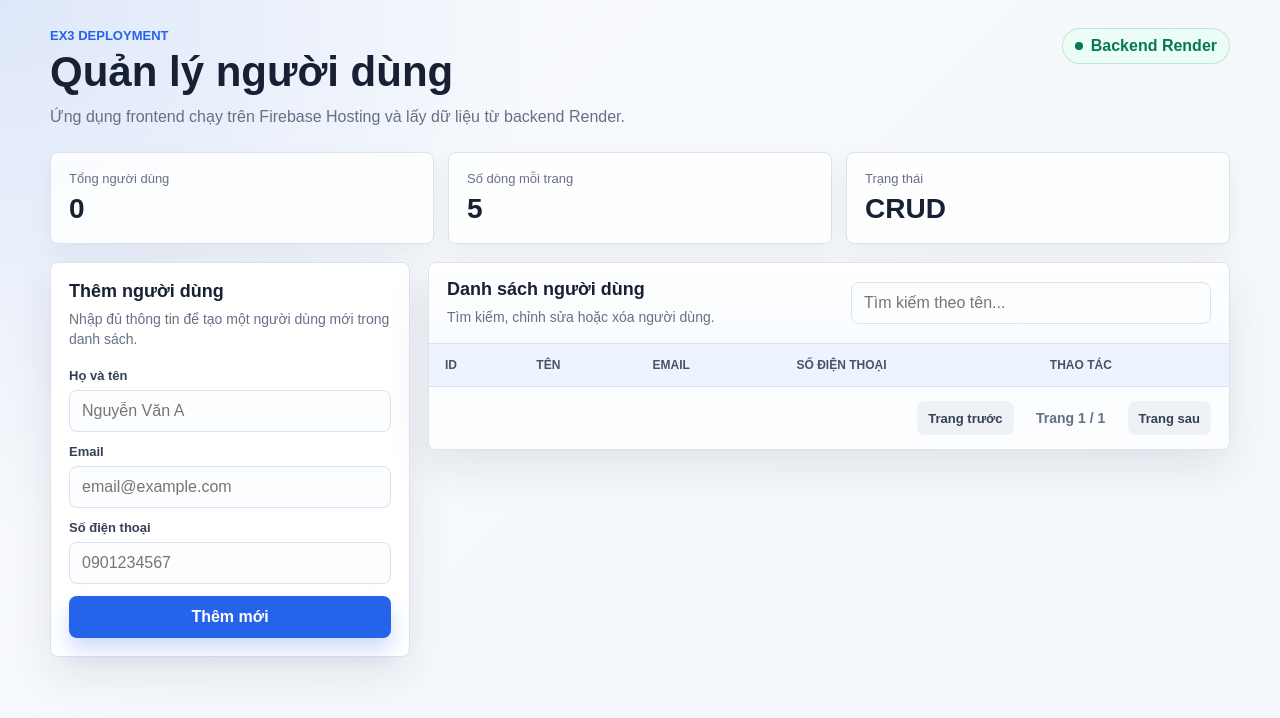
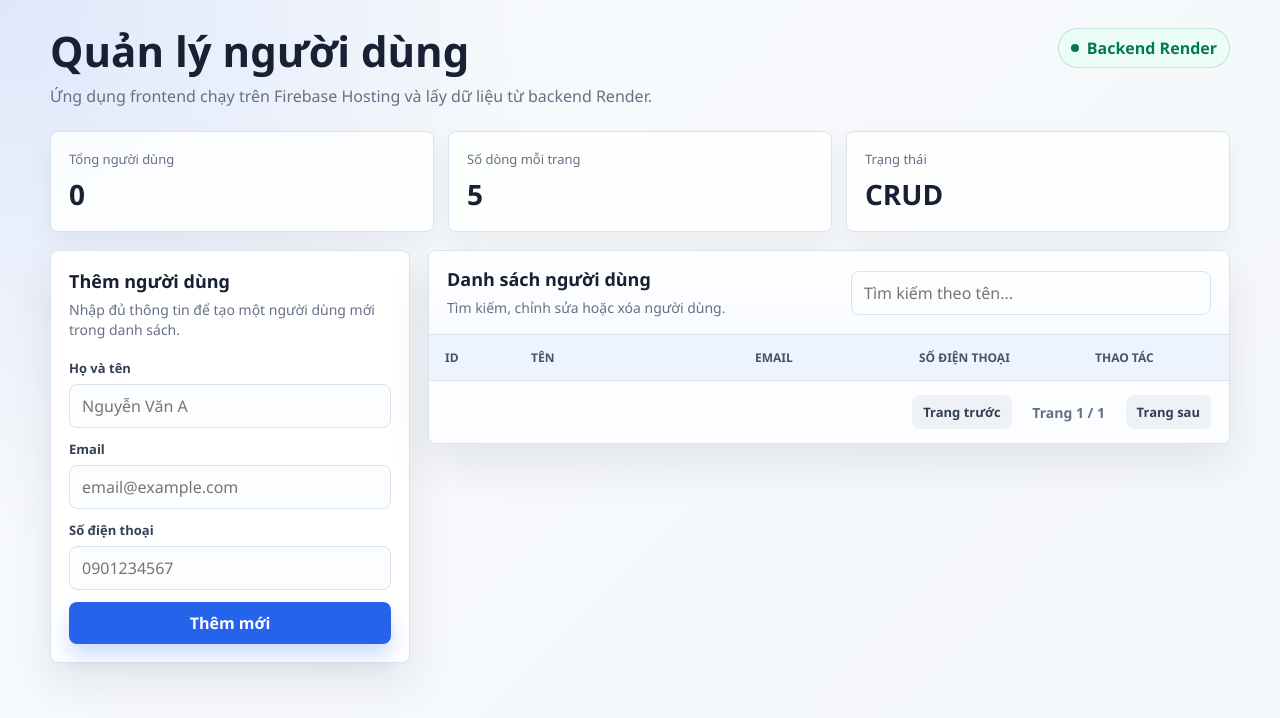
Before and after one commit to hieuhoangduy63/Web_Deployment_practice, a plain HTML site: page 20224845.html in a window 1280 px wide. Drawn offline with Linux system fonts and the light colour scheme; no server answers.

Commit message:
Polish UI and pagination layout

```diff
--- a/20224845.html
+++ b/20224845.html
@@ -30,7 +30,7 @@
             min-height: 100vh;
             margin: 0;
             color: var(--text);
-            font-family: Arial, Helvetica, sans-serif;
+            font-family: "Segoe UI", Roboto, "Helvetica Neue", Arial, sans-serif;
             background:
                 radial-gradient(circle at top left, rgba(37, 99, 235, 0.12), transparent 34rem),
                 linear-gradient(135deg, #f8fafc 0%, var(--bg) 100%);
@@ -63,15 +63,6 @@
             justify-content: space-between;
             gap: 16px;
             margin-bottom: 22px;
-        }
-
-        .eyebrow {
-            margin: 0 0 6px;
-            color: var(--primary);
-            font-size: 13px;
-            font-weight: 700;
-            letter-spacing: 0;
-            text-transform: uppercase;
         }
 
         h1 {
@@ -237,6 +228,7 @@
             width: 100%;
             min-width: 720px;
             border-collapse: collapse;
+            table-layout: fixed;
         }
 
         th,
@@ -245,6 +237,27 @@
             border-bottom: 1px solid var(--line);
             text-align: left;
             vertical-align: middle;
+            overflow-wrap: anywhere;
+        }
+
+        th:nth-child(1),
+        td:nth-child(1) {
+            width: 86px;
+        }
+
+        th:nth-child(2),
+        td:nth-child(2) {
+            width: 28%;
+        }
+
+        th:nth-child(4),
+        td:nth-child(4) {
+            width: 22%;
+        }
+
+        th:nth-child(5),
+        td:nth-child(5) {
+            width: 150px;
         }
 
         th {
@@ -283,7 +296,8 @@
         .actions {
             display: flex;
             gap: 8px;
-            flex-wrap: wrap;
+            flex-wrap: nowrap;
+            align-items: center;
         }
 
         .btn-edit,
@@ -294,6 +308,7 @@
             padding: 7px 11px;
             font-size: 13px;
             font-weight: 800;
+            white-space: nowrap;
         }
 
         .btn-edit {
@@ -337,6 +352,12 @@
 
         .empty-state.is-visible {
             display: block;
+        }
+
+        .placeholder-row td {
+            height: 78px;
+            color: transparent;
+            user-select: none;
         }
 
         @media (max-width: 860px) {
@@ -386,7 +407,6 @@
     <main class="app">
         <section class="topbar">
             <div>
-                <p class="eyebrow">EX3 Deployment</p>
                 <h1>Quản lý người dùng</h1>
                 <p class="subtitle">Ứng dụng frontend chạy trên Firebase Hosting và lấy dữ liệu từ backend Render.</p>
             </div>
@@ -537,6 +557,13 @@
                 tbody.appendChild(tr);
             });
 
+            for (let i = paginatedUsers.length; i < rowsPerPage && filteredUsers.length > 0; i++) {
+                const tr = document.createElement('tr');
+                tr.className = 'placeholder-row';
+                tr.innerHTML = '<td>&nbsp;</td><td>&nbsp;</td><td>&nbsp;</td><td>&nbsp;</td><td>&nbsp;</td>';
+                tbody.appendChild(tr);
+            }
+
             emptyState.classList.toggle('is-visible', filteredUsers.length === 0);
             userCount.innerText = users.length;
             document.getElementById('pageInfo').innerText = `Trang ${totalPages === 0 ? 0 : currentPage} / ${totalPages}`;
```
Also changed, not shown: index.html (+39 -12 lines).
